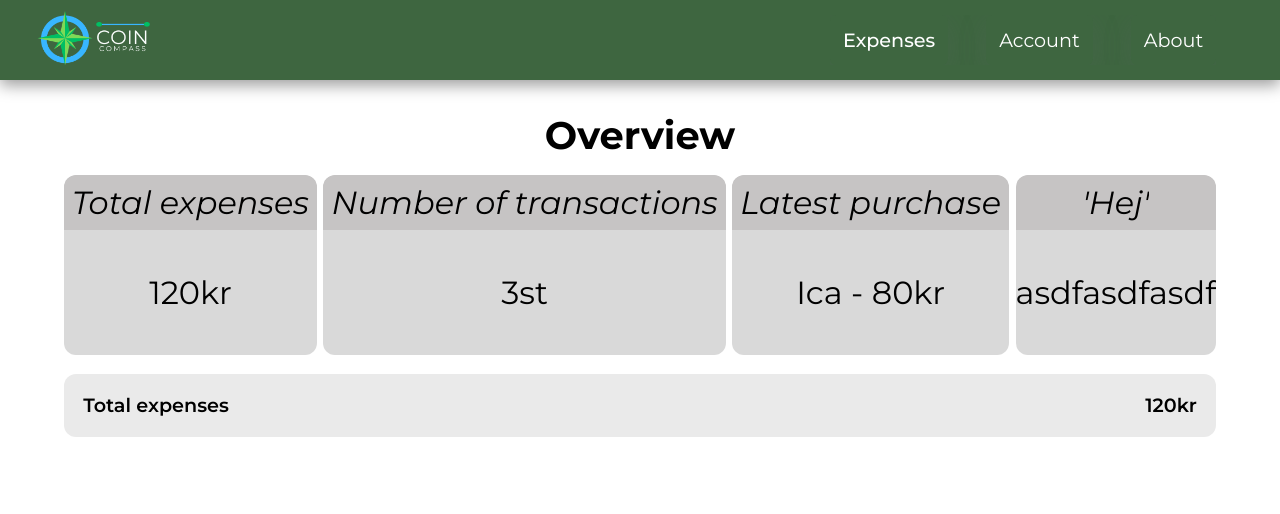
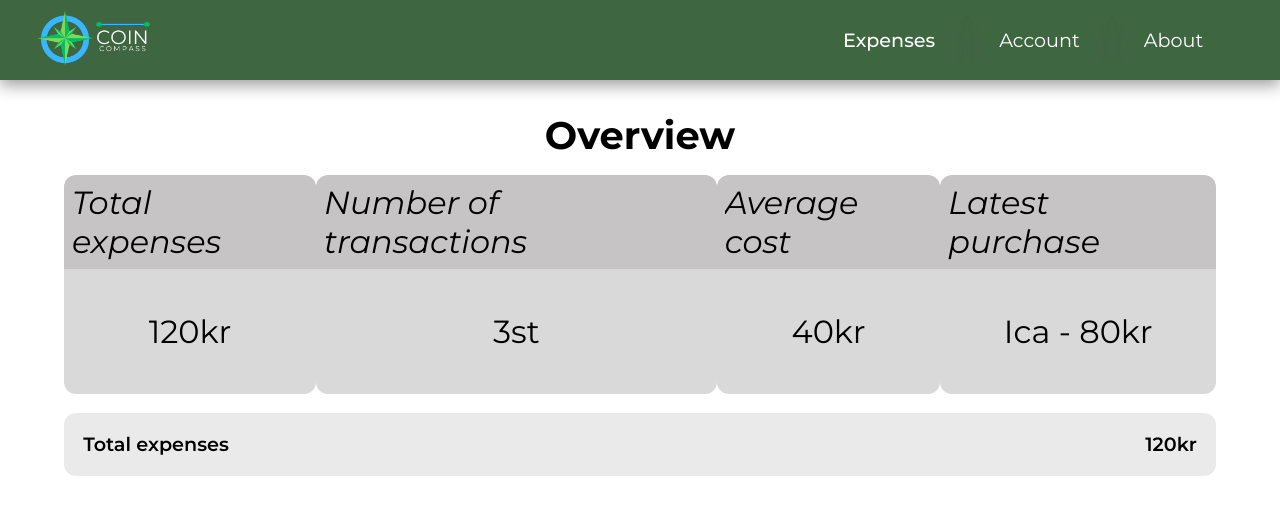
Before and after one commit to ITHS-Team8/CoinCompass, a Vue app: page /expenses in a window 1280 px wide. Shown: the top 514 px of the page. Built offline with nearby package versions, Linux system fonts and the light colour scheme.

Commit message:
Added Average cost per transaction on card 4

```diff
--- a/src/views/ExpensesView.vue
+++ b/src/views/ExpensesView.vue
@@ -16,18 +16,25 @@
         <h2 class="over-view-title">Overview</h2>
         <div class="overview-cards-container">
             <OverviewCard
+                class="overview-card"
                 card-title="Total expenses"
                 :card-info="`${expensesStore.totalAmount}kr`"
             />
             <OverviewCard
+                class="overview-card"
                 card-title="Number of transactions"
                 :card-info="`${expensesStore.expenses.length}st`"
             />
             <OverviewCard
+                class="overview-card"
+                card-title="Average cost"
+                :card-info="`${expensesStore.totalAmount / expensesStore.expenses.length}kr`"
+            />
+            <OverviewCard
+                class="overview-card"
                 card-title="Latest purchase"
                 :card-info="`${latestExpense.name} - ${latestExpense.amount}kr`"
             />
-            <OverviewCard card-title="'Hej'" card-info="asdfasdfasdf" />
         </div>
 
         <ExpensesSummary />
```
